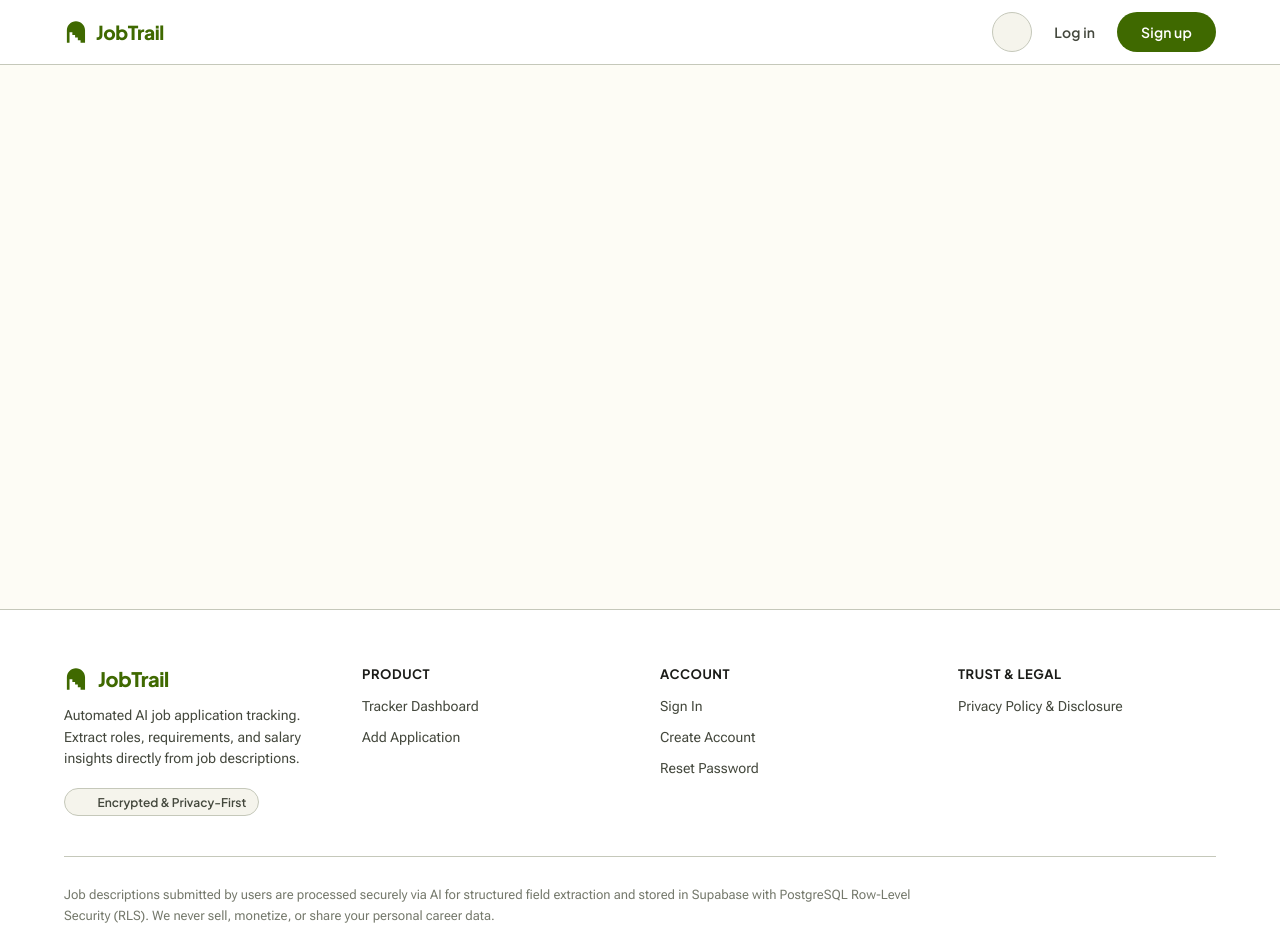
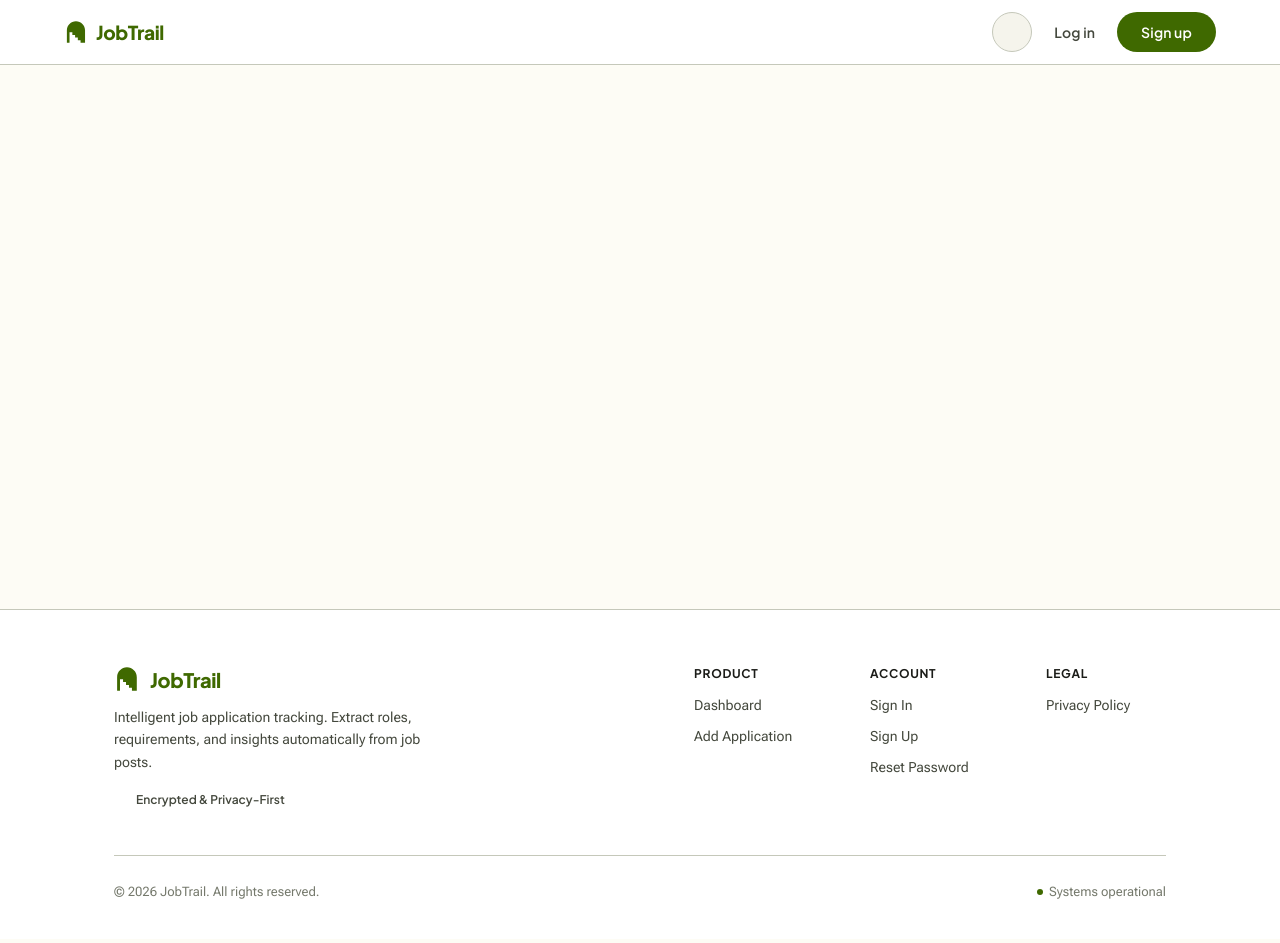
Before and after one commit to sumanxcodes/JobTrail, a Next.js app: page / in a window 1280 px wide. Shown: the top 943 px of the page. Built offline with nearby package versions, Linux system fonts and the light colour scheme; no server answers.

Commit message:
style(footer): refactor layout to balanced split grid with grouped navigation and refined typography

```diff
--- a/components/layout/Footer.tsx
+++ b/components/layout/Footer.tsx
@@ -21,19 +21,30 @@ export function Footer() {
         style={{
           display: 'flex',
           flexDirection: 'column',
-          gap: '2.5rem',
+          gap: '3rem',
+          maxWidth: '1100px',
         }}
       >
-        {/* Main Content Grid: Brand Column + Navigation Columns */}
+        {/* Top Section: Split Layout (Brand on Left, Link Columns Grouped on Right) */}
         <div
           style={{
-            display: 'grid',
-            gridTemplateColumns: 'repeat(auto-fit, minmax(200px, 1fr))',
-            gap: '2.5rem',
+            display: 'flex',
+            justifyContent: 'space-between',
+            alignItems: 'flex-start',
+            flexWrap: 'wrap',
+            gap: '3rem',
           }}
         >
-          {/* Brand & Value Proposition Column */}
-          <div style={{ display: 'flex', flexDirection: 'column', gap: '0.875rem', maxWidth: '340px' }}>
+          {/* Left Column: Brand & Tagline */}
+          <div
+            style={{
+              display: 'flex',
+              flexDirection: 'column',
+              gap: '0.875rem',
+              maxWidth: '320px',
+              flexShrink: 0,
+            }}
+          >
             <Link
               href="/"
               style={{
@@ -46,10 +57,9 @@ export function Footer() {
                 color: 'var(--md-sys-color-primary)',
                 letterSpacing: '-0.02em',
                 textDecoration: 'none',
-                width: 'fit-content',
               }}
             >
-              <Logo size={24} color="var(--md-sys-color-primary)" />
+              <Logo size={26} color="var(--md-sys-color-primary)" />
               <span>JobTrail</span>
             </Link>
 
@@ -58,34 +68,29 @@ export function Footer() {
                 fontSize: '0.875rem',
                 fontFamily: 'var(--font-body)',
                 color: 'var(--md-sys-color-on-surface-variant)',
-                lineHeight: 1.55,
+                lineHeight: 1.6,
               }}
             >
-              Automated AI job application tracking. Extract roles, requirements, and salary insights directly from job descriptions.
+              Intelligent job application tracking. Extract roles, requirements, and insights automatically from job posts.
             </p>
 
-            {/* AI Security Trust Badge */}
+            {/* Privacy trust tag */}
             <div
               style={{
                 display: 'inline-flex',
                 alignItems: 'center',
-                gap: '0.35rem',
-                padding: '0.35rem 0.75rem',
-                borderRadius: '9999px',
-                backgroundColor: 'var(--md-sys-color-surface-container-low)',
-                border: '1px solid var(--md-sys-color-outline-variant)',
+                gap: '0.375rem',
                 fontSize: '0.75rem',
                 fontFamily: 'var(--font-headline)',
                 fontWeight: 600,
                 color: 'var(--md-sys-color-on-surface-variant)',
-                width: 'fit-content',
                 marginTop: '0.25rem',
               }}
             >
               <span
                 className="material-symbols-outlined"
                 style={{
-                  fontSize: '15px',
+                  fontSize: '16px',
                   color: 'var(--md-sys-color-primary)',
                   fontVariationSettings: "'FILL' 1",
                 }}
@@ -96,23 +101,31 @@ export function Footer() {
             </div>
           </div>
 
-          {/* Product Links Column */}
-          <div style={{ display: 'flex', flexDirection: 'column', gap: '0.875rem' }}>
-            <h4
+          {/* Right Section: Compact Link Columns */}
+          <div
             style={{
-                fontSize: '0.8125rem',
+              display: 'flex',
+              flexWrap: 'wrap',
+              gap: '3.5rem',
+            }}
+          >
+            {/* Product Column */}
+            <div style={{ display: 'flex', flexDirection: 'column', gap: '0.875rem', minWidth: '120px' }}>
+              <span
+                style={{
+                  fontSize: '0.75rem',
                   fontFamily: 'var(--font-headline)',
                   fontWeight: 700,
-                letterSpacing: '0.04em',
+                  letterSpacing: '0.06em',
                   textTransform: 'uppercase',
                   color: 'var(--md-sys-color-on-surface)',
                 }}
               >
                 Product
-            </h4>
+              </span>
               <nav style={{ display: 'flex', flexDirection: 'column', gap: '0.625rem' }}>
                 <Link href="/dashboard" className="footer-link">
-                Tracker Dashboard
+                  Dashboard
                 </Link>
                 <Link href="/applications/new" className="footer-link">
                   Add Application
@@ -120,26 +133,26 @@ export function Footer() {
               </nav>
             </div>
 
-          {/* Account & Auth Column */}
-          <div style={{ display: 'flex', flexDirection: 'column', gap: '0.875rem' }}>
-            <h4
+            {/* Account Column */}
+            <div style={{ display: 'flex', flexDirection: 'column', gap: '0.875rem', minWidth: '120px' }}>
+              <span
                 style={{
-                fontSize: '0.8125rem',
+                  fontSize: '0.75rem',
                   fontFamily: 'var(--font-headline)',
                   fontWeight: 700,
-                letterSpacing: '0.04em',
+                  letterSpacing: '0.06em',
                   textTransform: 'uppercase',
                   color: 'var(--md-sys-color-on-surface)',
                 }}
               >
                 Account
-            </h4>
+              </span>
               <nav style={{ display: 'flex', flexDirection: 'column', gap: '0.625rem' }}>
                 <Link href="/login" className="footer-link">
                   Sign In
                 </Link>
                 <Link href="/signup" className="footer-link">
-                Create Account
+                  Sign Up
                 </Link>
                 <Link href="/reset-password" className="footer-link">
                   Reset Password
@@ -147,58 +160,37 @@ export function Footer() {
               </nav>
             </div>
 
-          {/* Legal & Compliance Column */}
-          <div style={{ display: 'flex', flexDirection: 'column', gap: '0.875rem' }}>
-            <h4
+            {/* Legal Column */}
+            <div style={{ display: 'flex', flexDirection: 'column', gap: '0.875rem', minWidth: '120px' }}>
+              <span
                 style={{
-                fontSize: '0.8125rem',
+                  fontSize: '0.75rem',
                   fontFamily: 'var(--font-headline)',
                   fontWeight: 700,
-                letterSpacing: '0.04em',
+                  letterSpacing: '0.06em',
                   textTransform: 'uppercase',
                   color: 'var(--md-sys-color-on-surface)',
                 }}
               >
-              Trust & Legal
-            </h4>
+                Legal
+              </span>
               <nav style={{ display: 'flex', flexDirection: 'column', gap: '0.625rem' }}>
                 <Link href="/privacy" className="footer-link">
-                Privacy Policy & Disclosure
+                  Privacy Policy
                 </Link>
               </nav>
             </div>
           </div>
+        </div>
 
-        {/* Bottom Section: AI Disclosure + Copyright Bar */}
+        {/* Bottom Section: AI Disclaimer & Copyright */}
         <div
           style={{
             borderTop: '1px solid var(--md-sys-color-outline-variant)',
             paddingTop: '1.75rem',
             display: 'flex',
-            flexDirection: 'column',
-            gap: '1rem',
-          }}
-        >
-          {/* AI Disclosure Note */}
-          <p
-            style={{
-              fontSize: '0.8125rem',
-              fontFamily: 'var(--font-body)',
-              color: 'var(--md-sys-color-outline)',
-              lineHeight: 1.6,
-              maxWidth: '850px',
-            }}
-          >
-            Job descriptions submitted by users are processed securely via AI for structured field extraction
-            and stored in Supabase with PostgreSQL Row-Level Security (RLS). We never sell, monetize, or share your personal career data.
-          </p>
-
-          {/* Bottom Copyright & Status */}
-          <div
-            style={{
-              display: 'flex',
+            justifyContent: 'space-between',
             alignItems: 'center',
-              justifyContent: 'space-between',
             flexWrap: 'wrap',
             gap: '1rem',
             fontSize: '0.8125rem',
@@ -207,20 +199,21 @@ export function Footer() {
           }}
         >
           <span>
-              &copy; {new Date().getFullYear()} JobTrail. Built with Google Material Design 3.
+            &copy; {new Date().getFullYear()} JobTrail. All rights reserved.
           </span>
 
+          <div style={{ display: 'flex', alignItems: 'center', gap: '1.25rem' }}>
             <span
               style={{
                 display: 'inline-flex',
                 alignItems: 'center',
-                gap: '0.375rem',
+                gap: '0.35rem',
               }}
             >
               <span
                 style={{
-                  width: '7px',
-                  height: '7px',
+                  width: '6px',
+                  height: '6px',
                   borderRadius: '50%',
                   backgroundColor: 'var(--md-sys-color-primary)',
                   display: 'inline-block',
```
Lines whose indentation alone changed are shown as unchanged.
